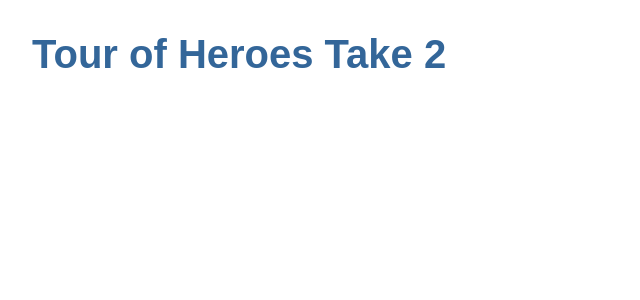
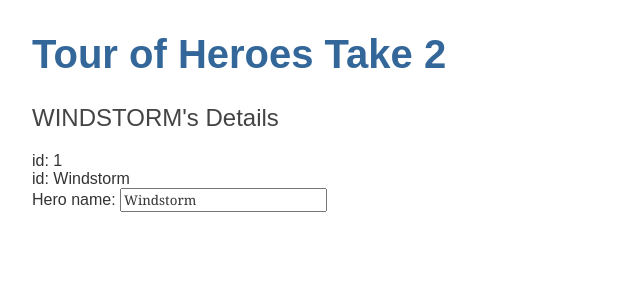
Before and after one commit to Petrov-Kirill/ng-tour-of-heroes, an Angular app: page / in a window 1280 px wide. Shown: the top 300 px of the page, without its empty margins (0-640 px from the left). Built offline with nearby package versions, Linux system fonts and the light colour scheme.

Commit message:
input with ngModel

```diff
--- a/src/app/app.component.html
+++ b/src/app/app.component.html
@@ -1 +1,2 @@
 <h1>{{ title }}</h1>
+<app-heroes></app-heroes>
--- a/src/app/app.module.ts
+++ b/src/app/app.module.ts
@@ -1,5 +1,6 @@
 import { NgModule } from '@angular/core';
 import { BrowserModule } from '@angular/platform-browser';
+import { FormsModule } from '@angular/forms';
 
 import { AppRoutingModule } from './app-routing.module';
 import { AppComponent } from './app.component';
@@ -12,7 +13,8 @@ import { HeroesComponent } from './heroes/heroes.component';
   ],
   imports: [
     BrowserModule,
-    AppRoutingModule
+    AppRoutingModule,
+    FormsModule
   ],
   providers: [],
   bootstrap: [AppComponent]
--- /dev/null
+++ b/src/app/hero.ts
@@ -0,0 +1,4 @@
+export interface Hero {
+    id: number;
+    name: string;
+}
--- a/src/app/heroes/heroes.component.html
+++ b/src/app/heroes/heroes.component.html
@@ -1 +1,13 @@
-<p>heroes works!</p>
+<h2>{{ hero.name | uppercase}}'s Details</h2>
+<div><span>id: </span>{{hero.id}}</div>
+<div><span>id: </span>{{hero.name}}</div>
+
+<div>
+    <label for="name">Hero name: </label>
+    <input
+        type="text"
+        id="name"
+        placeholder="name"
+        [(ngModel)]="hero.name"
+    >
+</div>
--- a/src/app/heroes/heroes.component.ts
+++ b/src/app/heroes/heroes.component.ts
@@ -1,4 +1,6 @@
 import { Component, OnInit } from '@angular/core';
+
+import { Hero } from '../hero';
 
 @Component({
   selector: 'app-heroes',
@@ -7,6 +9,12 @@ import { Component, OnInit } from '@angular/core';
 })
 export class HeroesComponent implements OnInit {
 
+  hero: Hero = {
+    id: 1,
+    name: 'Windstorm'
+  };
+
+
   constructor() { }
 
   ngOnInit(): void {
```
